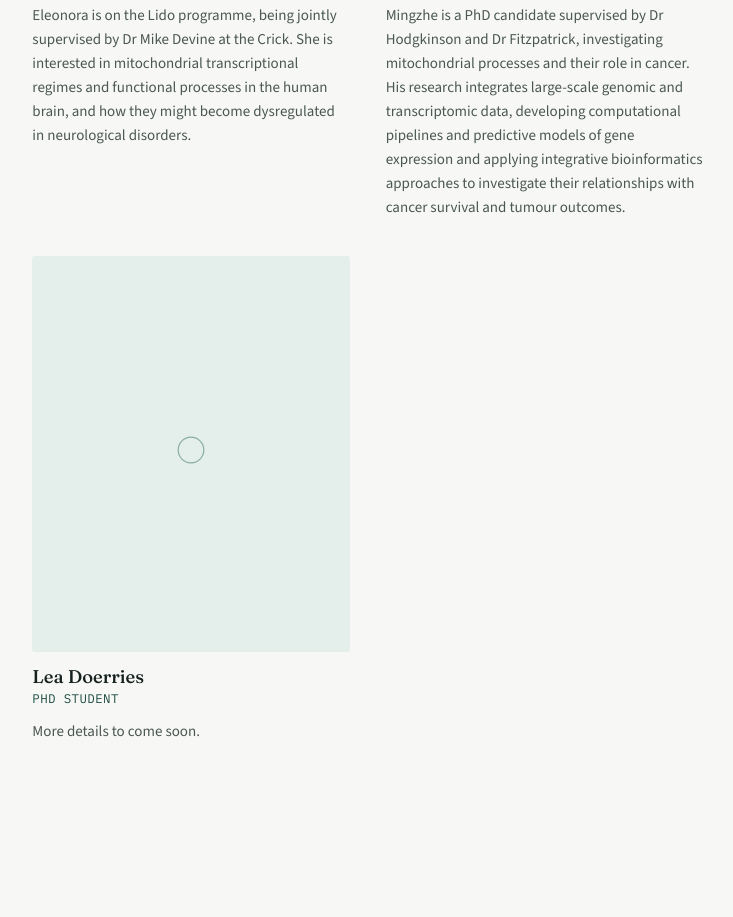
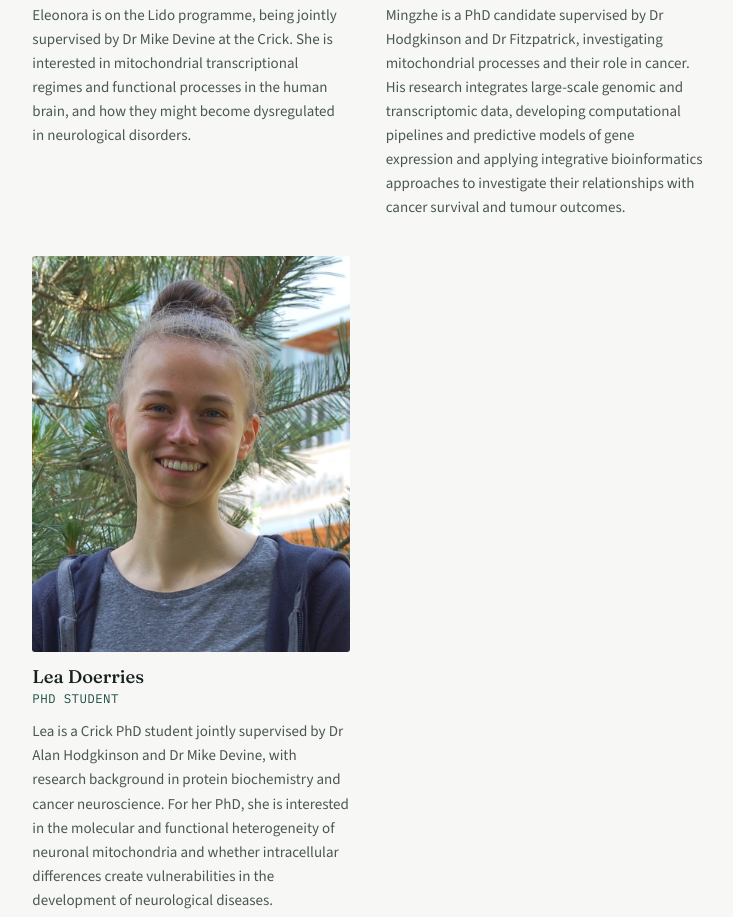
Before and after one commit to AJHodgkinson/hodgkinson-lab-site, a plain HTML site: page docs/people.html in a window 1280 px wide. Shown: the part 663-1580 px from the top of the page, 449-1182 px from the left. Drawn offline with nearby package versions, Linux system fonts and the light colour scheme.

Commit message:
Update Lea Profile

```diff
--- a/docs/people.html
+++ b/docs/people.html
@@ -92,13 +92,11 @@
   </article>
   <article class="person-card">
     <div class="person-photo">
-      <div class="person-photo-placeholder" aria-hidden="true">
-        <svg viewBox="0 0 40 40" width="32" height="32"><circle cx="20" cy="20" r="16" fill="none" stroke="currentColor" stroke-width="1.5"/></svg>
-      </div>
+      <img src="assets/images/people/lea-doerries.jpg" alt="Lea Doerries" loading="lazy">
     </div>
     <h3 class="person-name">Lea Doerries</h3>
     <p class="person-role">PhD Student</p>
-    <p class="person-bio">More details to come soon.
+    <p class="person-bio">Lea is a Crick PhD student jointly supervised by Dr Alan Hodgkinson and Dr Mike Devine,  with research background in protein biochemistry and cancer neuroscience. For her PhD,  she is interested in the molecular and functional heterogeneity of neuronal mitochondria  and whether intracellular differences create vulnerabilities in the development of  neurological diseases.
 </p>
   </article>
 </section>
```
Also changed, not shown: assets/images/people/lea-doerries.jpg (added), docs/assets/images/people/lea-doerries.jpg (added), 1 other file.
